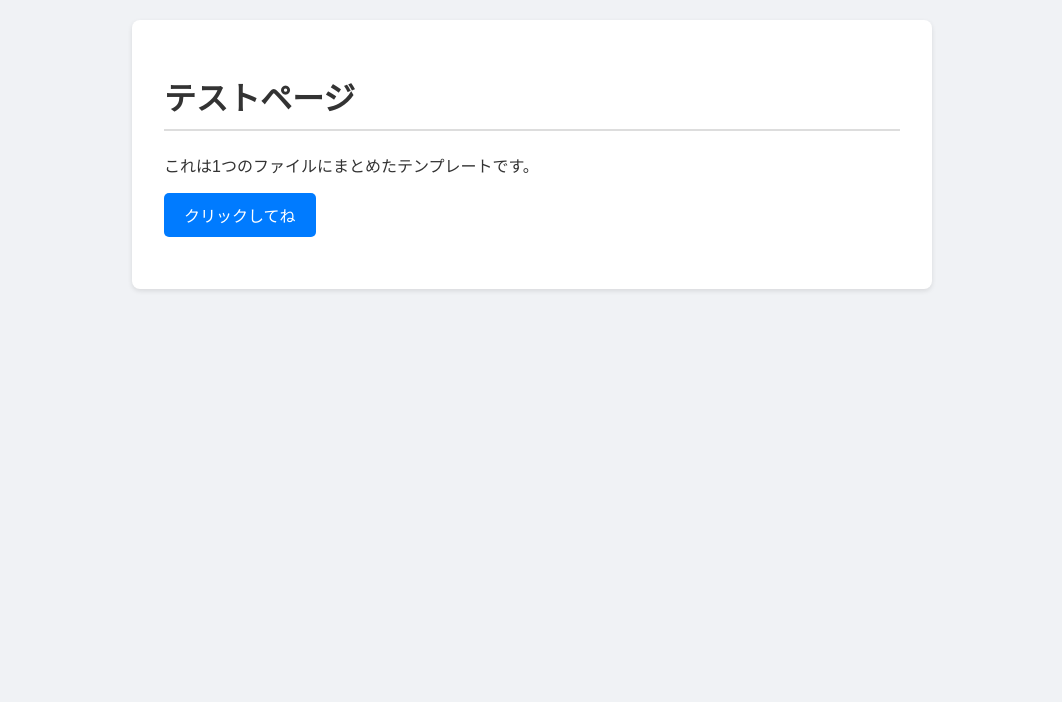
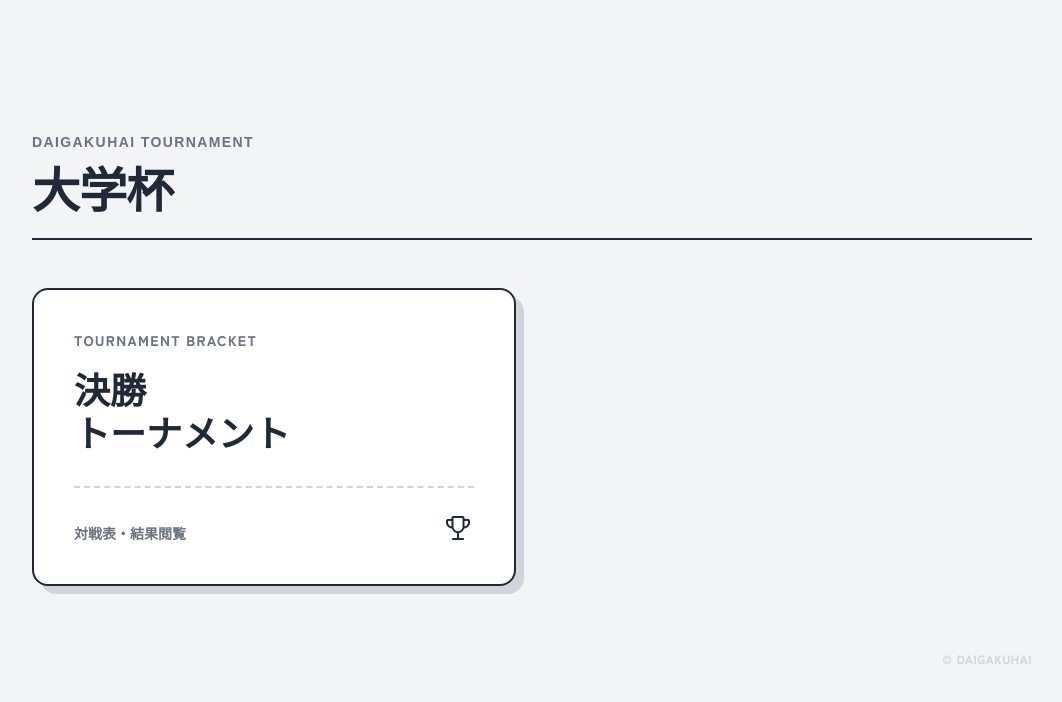
Before and after one commit to rei1007/DHP2025, a website: page public/index.html in a window 1280 px wide. Shown: the whole page, without its empty margins (108-1170 px from the left). Drawn offline with nearby package versions, Linux system fonts and the light colour scheme.

Commit message:
index作成

```diff
--- a/public/index.html
+++ b/public/index.html
@@ -3,49 +3,177 @@
 <head>
     <meta charset="UTF-8">
     <meta name="viewport" content="width=device-width, initial-scale=1.0">
-    <title>プロトタイプ</title>
+    <title>大学杯</title>
+    <link rel="icon" href="icons/favicon.ico">
+
+    <script src="https://cdn.tailwindcss.com"></script>
+    <link href="https://fonts.googleapis.com/css2?family=Kosugi+Maru&family=Zen+Kaku+Gothic+New:wght@500;700;900&display=swap" rel="stylesheet">
+    <link href="https://fonts.googleapis.com/css2?family=Material+Symbols+Rounded:opsz,wght,FILL,GRAD@20..48,100..700,0..1,-50..200" rel="stylesheet" />
+
     <style>
+        /* --- テーマ定義 (Friendly Brutalism) --- */
+        :root {
+            --color-main: #1F2937;  /* 濃いグレー */
+            --color-bg: #F3F4F6;    /* 背景グレー */
+            --color-panel: #FFFFFF; /* パネル白 */
+            --color-shadow: #D1D5DB; /* 影ライトグレー */
+            --color-text-sub: #6B7280;
+        }
+
         body {
+            font-family: 'Zen Kaku Gothic New', 'Kosugi Maru', sans-serif;
+            background-color: var(--color-bg);
+            color: var(--color-main);
+            min-height: 100vh;
+            display: flex;
+            flex-direction: column;
+            align-items: center;
+            justify-content: center;
+            padding: 2rem;
+        }
+
+        .material-symbols-rounded {
+            font-variation-settings: 'FILL' 0, 'wght' 400, 'GRAD' 0, 'opsz' 48;
+            font-size: 24px;
+        }
+
+        /* --- ヘッダー --- */
+        .header-area {
+            text-align: left;
+            width: 100%;
+            max-width: 1000px;
+            margin-bottom: 3rem;
+            border-bottom: 2px solid var(--color-main);
+            padding-bottom: 1.5rem;
+        }
+        .app-subtitle {
+            font-size: 0.875rem;
+            font-weight: 700;
+            color: var(--color-text-sub);
+            letter-spacing: 0.1em;
+            margin-bottom: 0.5rem;
             font-family: sans-serif;
-            max-width: 800px;
-            margin: 0 auto;
-            padding: 20px;
-            background-color: #f0f2f5;
-            color: #333;
         }
-        .container {
-            background: white;
-            padding: 2rem;
-            border-radius: 8px;
-            box-shadow: 0 2px 5px rgba(0,0,0,0.1);
+        .app-title {
+            font-size: 3rem; /* 大胆なサイズ */
+            font-weight: 900;
+            color: var(--color-main);
+            line-height: 1.1;
+            letter-spacing: -0.02em;
         }
-        h1 { border-bottom: 2px solid #ddd; padding-bottom: 10px; }
-        button {
-            background-color: #007bff;
-            color: white;
-            border: none;
-            padding: 10px 20px;
-            border-radius: 5px;
+
+        /* --- メイングリッド --- */
+        .main-grid {
+            display: grid;
+            grid-template-columns: 1fr;
+            gap: 2rem;
+            width: 100%;
+            max-width: 1000px;
+        }
+        @media (min-width: 768px) {
+            .main-grid { grid-template-columns: 1fr 1fr; }
+        }
+
+        /* --- アクションカード (大胆な構成 + 優しい配色) --- */
+        .action-card {
+            background-color: var(--color-panel);
+            border: 2px solid var(--color-main);
+            border-radius: 1rem; /* 角丸 */
+            padding: 2.5rem;     /* 広い余白 */
+            min-height: 280px;   /* 高さ確保 */
+            display: flex;
+            flex-direction: column;
+            justify-content: space-between;
             cursor: pointer;
-            font-size: 1rem;
+            transition: all 0.2s cubic-bezier(0.25, 0.8, 0.25, 1);
+            box-shadow: 8px 8px 0 0 var(--color-shadow); /* ハードシャドウ */
+            text-decoration: none;
+            color: var(--color-main);
+            position: relative;
+            text-align: left;
         }
-        button:hover { background-color: #0056b3; }
+
+        .action-card:hover {
+            transform: translate(-2px, -2px);
+            box-shadow: 12px 12px 0 0 var(--color-shadow); /* ホバーで影が伸びる */
+            background-color: #FFFFFF;
+        }
+
+        /* カード内のテキスト */
+        .card-sub-label {
+            font-size: 0.875rem;
+            font-weight: 900;
+            color: var(--color-text-sub);
+            letter-spacing: 0.1em;
+            margin-bottom: 1rem;
+            text-transform: uppercase;
+        }
+
+        .card-main-label {
+            font-size: 2.25rem; /* 大きな文字 */
+            font-weight: 900;
+            line-height: 1.2;
+        }
+
+        .card-footer {
+            margin-top: 2rem;
+            padding-top: 1.5rem;
+            border-top: 2px dashed var(--color-shadow);
+            display: flex;
+            justify-content: space-between;
+            align-items: flex-end;
+        }
+
+        .card-desc {
+            font-size: 0.875rem;
+            font-weight: 700;
+            color: var(--color-text-sub);
+        }
+
+        .card-icon {
+            font-size: 2rem;
+            font-weight: 900;
+            color: var(--color-main);
+        }
+
+        /* --- フッター --- */
+        .footer-area {
+            margin-top: 4rem;
+            text-align: right;
+            width: 100%;
+            max-width: 1000px;
+            font-size: 0.75rem;
+            font-weight: 900;
+            color: var(--color-shadow);
+            letter-spacing: 0.05em;
+        }
     </style>
 </head>
 <body>
 
-    <div class="container">
-        <h1>テストページ</h1>
-        <p>これは1つのファイルにまとめたテンプレートです。</p>
-        <button onclick="showMessage()">クリックしてね</button>
-        <div id="output" style="margin-top: 20px; color: red;"></div>
-    </div>
+    <header class="header-area">
+        <p class="app-subtitle">DAIGAKUHAI TOURNAMENT</p>
+        <h1 class="app-title">大学杯</h1>
+    </header>
 
-    <script>
-        function showMessage() {
-            const output = document.getElementById('output');
-            output.textContent = 'JavaScriptも正常に動作しています！ (' + new Date().toLocaleTimeString() + ')';
-        }
-    </script>
+    <main class="main-grid">
+
+        <a href="./viewer/bracket.html" class="action-card group">
+            <div>
+                <p class="card-sub-label">TOURNAMENT BRACKET</p>
+                <h2 class="card-main-label">決勝<br>トーナメント</h2>
+            </div>
+            <div class="card-footer">
+                <span class="card-desc">対戦表・結果閲覧</span>
+                <span class="card-icon material-symbols-rounded">emoji_events</span>
+            </div>
+        </a>
+
+        </main>
+
+    <footer class="footer-area">
+        © DAIGAKUHAI
+    </footer>
+
 </body>
 </html>
```
Also changed, not shown: public/viewer/bracket.html (renamed from public/viewer/tournament-viewer.html, +54 -24 lines).
